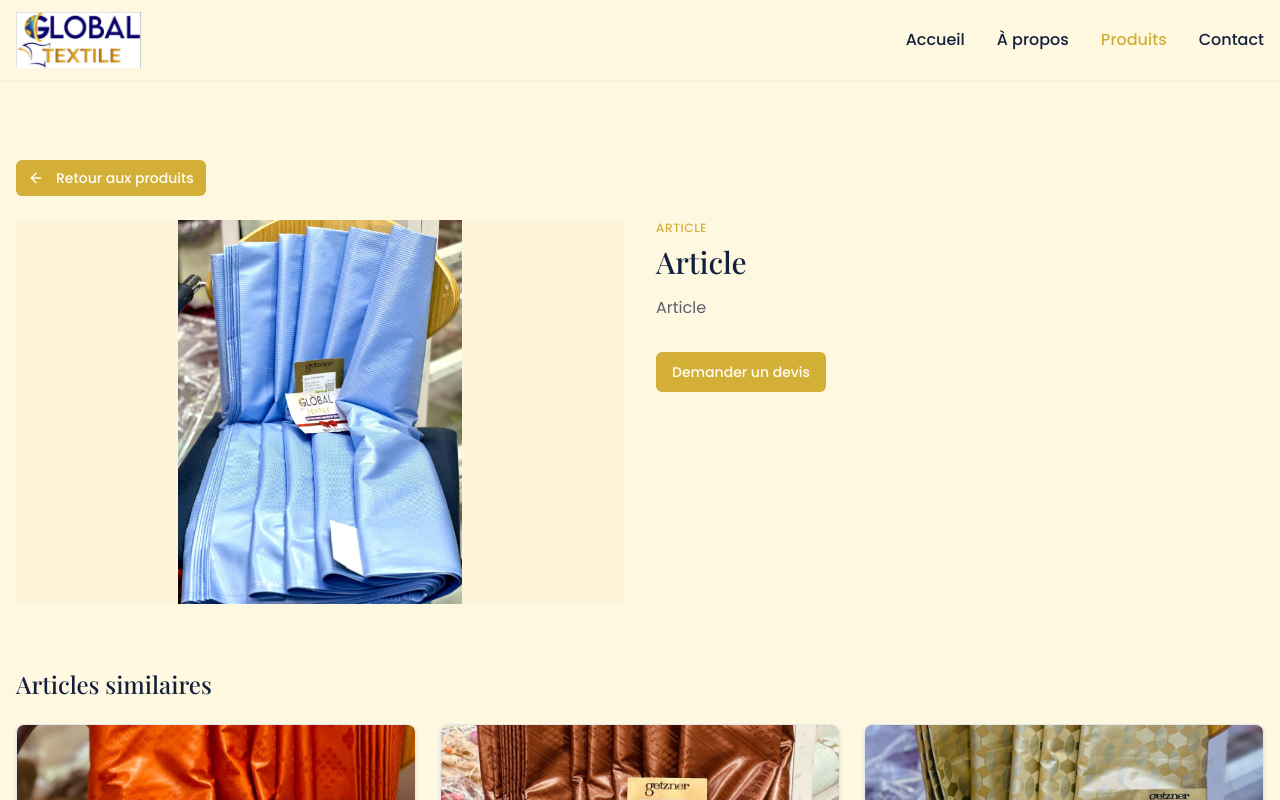
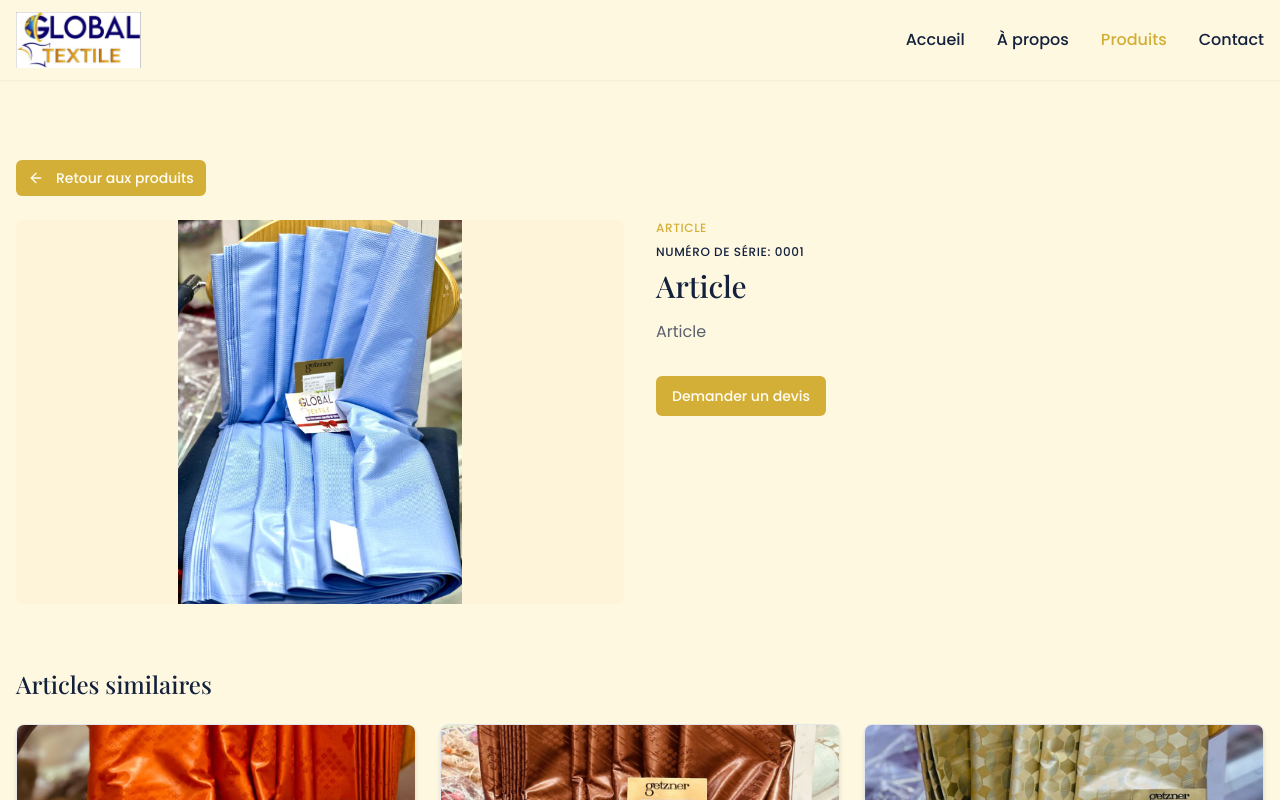
Before and after one commit to assanefallinfo/global-textile-s, a React (Vite) app: page /produits/1 in a window 1280 px wide. Shown: the top 800 px of the page. Built offline with nearby package versions, Linux system fonts and the light colour scheme.

Commit message:
Add serial number to products
Add a serial number field to the product type and display it in the product details.

```diff
--- a/src/components/product/ProductCard.tsx
+++ b/src/components/product/ProductCard.tsx
@@ -44,6 +44,9 @@ const ProductCard = ({ product, onClick }: ProductCardProps) => {
           <span className="text-xs font-medium text-gold uppercase tracking-wider">
             Article
           </span>
+          <span className="text-xs font-medium text-navy uppercase">
+            #{product.id.toString().padStart(4, '0')}
+          </span>
         </div>
 
         <h3 className="text-xl font-serif font-medium text-navy mt-2 mb-3">
--- a/src/components/product/ProductInfo.tsx
+++ b/src/components/product/ProductInfo.tsx
@@ -12,10 +12,18 @@ interface ProductInfoProps {
 const ProductInfo = ({ product, longDescription, onDevisClick }: ProductInfoProps) => {
   return (
     <div>
-      <div className="flex items-center gap-2 mb-2">
-        <span className="text-xs font-medium text-gold uppercase tracking-wider">
-          Article
-        </span>
+      <div className="flex flex-col gap-2 mb-2">
+        <div className="flex items-center gap-2">
+          <span className="text-xs font-medium text-gold uppercase tracking-wider">
+            Article
+          </span>
+        </div>
+
+        <div className="flex items-center gap-2">
+          <span className="text-xs font-medium text-navy uppercase tracking-wider">
+            Numéro de série: {product.id.toString().padStart(4, '0')}
+          </span>
+        </div>
       </div>
 
       <h3 className="text-3xl font-serif font-medium text-navy mt-2 mb-4">
```
